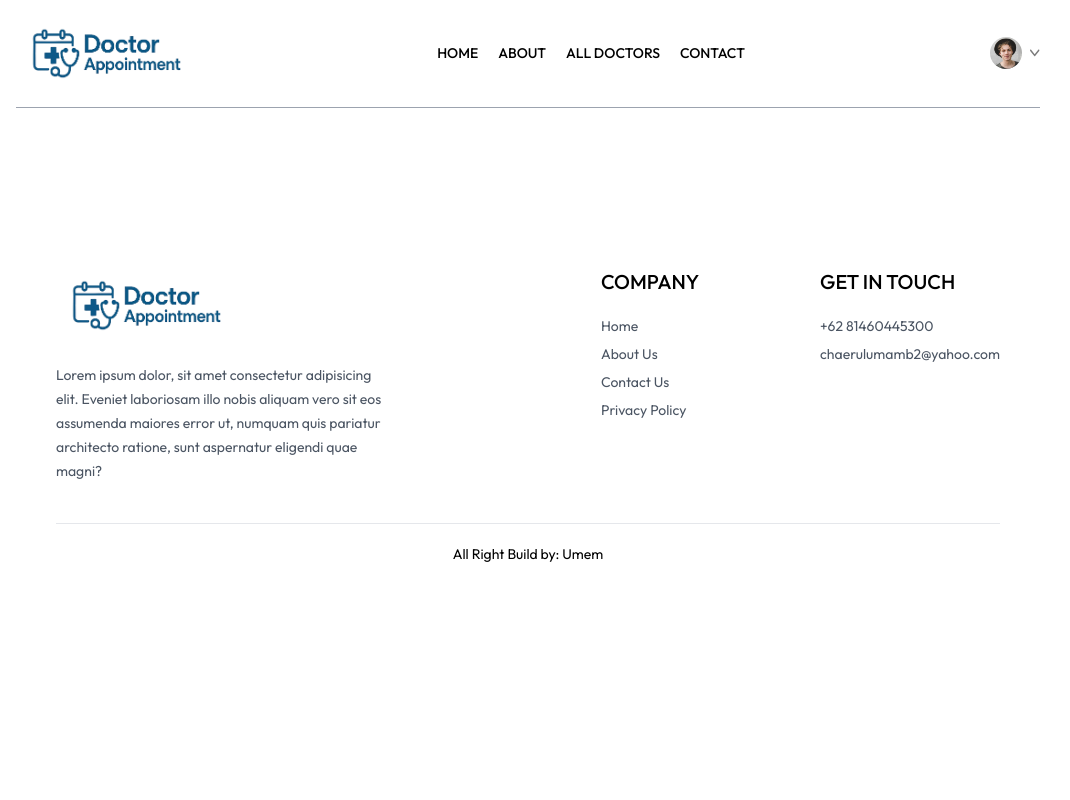
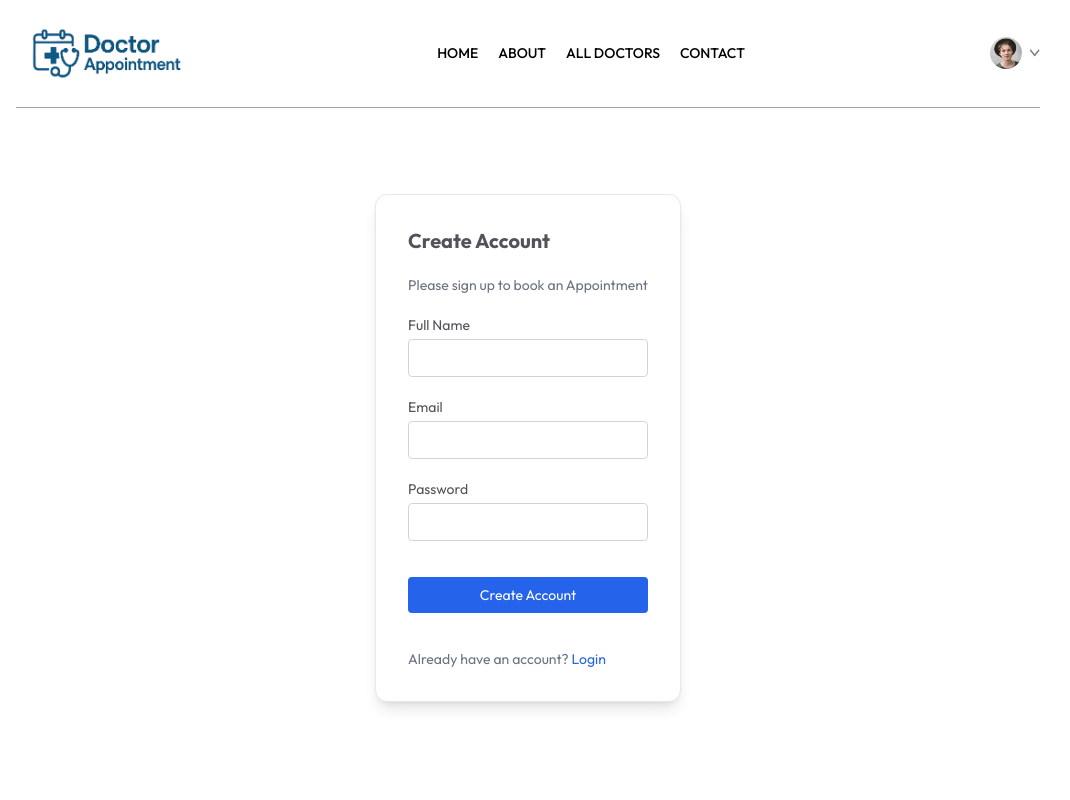
Before and after one commit to umem1125/doctor-appointment-react-js, a React (Vite) app: page /login in a window 1280 px wide. Shown: the top 800 px of the page, without its empty margins (112-1182 px from the left). Built offline with nearby package versions, Linux system fonts and the light colour scheme.

Commit message:
personnal page

```diff
--- a/src/App.jsx
+++ b/src/App.jsx
@@ -25,6 +25,7 @@ const App = () => {
         <Route path="/my-profile" element={<MyProfile />} />
         <Route path="/my-appointment" element={<MyAppointment />} />
         <Route path="/appointment/:docId" element={<Appointment />} />
+        <Route path="/login" element={<Login />} />
       </Routes>
       <Footer />
     </div>
--- a/src/pages/Login.jsx
+++ b/src/pages/Login.jsx
@@ -1,7 +1,93 @@
-import React from "react";
+import React, { useState } from "react";
 
 const Login = () => {
-  return <div>Login</div>;
+  const [state, setState] = useState("Sign Up");
+  const [email, setEmail] = useState("");
+  const [password, setPassword] = useState("");
+  const [name, setName] = useState("");
+
+  const onSubmitHandler = async (event) => {
+    event.preventDefault();
+    // Handle form submission logic here
+  };
+
+  return (
+    <form onSubmit={onSubmitHandler} className="min-h-[80vh] flex items-center">
+      <div className="flex flex-col gap-5 m-auto items-start p-8 min-w-[340px] sm:min-w-9 border rounded-xl text-zinc-600 text-sm shadow-lg bg-white">
+        <h2 className="text-xl font-bold text-center">
+          {state === "Sign Up" ? "Create Account" : "Login"}
+        </h2>
+        <p className="text-center text-gray-500">
+          Please {state === "Sign Up" ? "sign up" : "login"} to book an
+          Appointment
+        </p>
+
+        {state === "Sign Up" && (
+          <div className="w-full">
+            <label className="block mb-1" htmlFor="name">
+              Full Name
+            </label>
+            <input
+              type="text"
+              id="name"
+              value={name}
+              onChange={(e) => setName(e.target.value)}
+              className="w-full p-2 border border-gray-300 rounded focus:outline-none focus:ring-2 focus:ring-blue-500"
+              required
+            />
+          </div>
+        )}
+
+        <div className="w-full">
+          <label className="block mb-1" htmlFor="email">
+            Email
+          </label>
+          <input
+            type="email"
+            id="email"
+            value={email}
+            onChange={(e) => setEmail(e.target.value)}
+            className="w-full p-2 border border-gray-300 rounded focus:outline-none focus:ring-2 focus:ring-blue-500"
+            required
+          />
+        </div>
+
+        <div className="w-full">
+          <label className="block mb-1" htmlFor="password">
+            Password
+          </label>
+          <input
+            type="password"
+            id="password"
+            value={password}
+            onChange={(e) => setPassword(e.target.value)}
+            className="w-full p-2 border border-gray-300 rounded focus:outline-none focus:ring-2 focus:ring-blue-500"
+            required
+          />
+        </div>
+
+        <button
+          type="submit"
+          className="w-full p-2 mt-4 bg-blue-600 text-white rounded hover:bg-blue-700 transition duration-200"
+        >
+          {state === "Sign Up" ? "Create Account" : "Login"}
+        </button>
+
+        <p className="mt-4 text-center text-gray-500">
+          {state === "Sign Up"
+            ? "Already have an account?"
+            : "Don't have an account?"}{" "}
+          <button
+            type="button"
+            onClick={() => setState(state === "Sign Up" ? "Login" : "Sign Up")}
+            className="text-blue-600 hover:underline"
+          >
+            {state === "Sign Up" ? "Login" : "Sign Up"}
+          </button>
+        </p>
+      </div>
+    </form>
+  );
 };
 
 export default Login;
--- a/src/pages/MyProfile.jsx
+++ b/src/pages/MyProfile.jsx
@@ -1,7 +1,144 @@
-import React from "react";
+import React, { useState } from "react";
+import { assets } from "../assets/assets";
 
 const MyProfile = () => {
-  return <div>MyProfile</div>;
+  const [userData, setUserData] = useState({
+    name: "John Doe",
+    image: assets.profile_pic,
+    email: "johndoe@gmail.com",
+    phone: "+62-813-1174-5927",
+    address: {
+      line1: "57th Floor",
+      line2: "Kijue Hotel, Jakarta",
+    },
+    gender: "Male",
+    date_of_birth: "1990-10-10",
+  });
+
+  const [isEdit, setIsEdit] = useState(false);
+
+  const handleInputChange = (field, value) => {
+    setUserData((prev) => ({ ...prev, [field]: value }));
+  };
+
+  const handleAddressChange = (line, value) => {
+    setUserData((prev) => ({
+      ...prev,
+      address: { ...prev.address, [line]: value },
+    }));
+  };
+
+  const toggleEdit = () => {
+    setIsEdit((prev) => !prev);
+  };
+
+  return (
+    <div className="max-w-lg flex flex-col gap-2 text-sm">
+      <img className="w-36 rounded" src={userData.image} alt={userData.name} />
+      {isEdit ? (
+        <input
+          className="bg-gray-50 text-3xl font-medium max-w-60 mt-4"
+          type="text"
+          value={userData.name}
+          onChange={(e) => handleInputChange("name", e.target.value)}
+        />
+      ) : (
+        <p className="font-medium text-3xl text-neutral-800 mt-4">
+          {userData.name}
+        </p>
+      )}
+      <hr className="bg-zinc-400 h-[1px] border-none" />
+      <div>
+        <p className="text-neutral-500 underline mt-1">Contact Information</p>
+        <div className="grid grid-cols-[1fr_3fr] gap-y-2.5 mt-3 text-neutral-700">
+          <p className="font-medium">Email:</p>
+          {isEdit ? (
+            <input
+              type="email"
+              className="bg-gray-100 max-w-52"
+              value={userData.email}
+              onChange={(e) => handleInputChange("email", e.target.value)}
+            />
+          ) : (
+            <p className="text-blue-500">{userData.email}</p>
+          )}
+          <p className="font-medium">Phone:</p>
+          {isEdit ? (
+            <input
+              type="text"
+              className="bg-gray-100 max-w-52"
+              value={userData.phone}
+              onChange={(e) => handleInputChange("phone", e.target.value)}
+            />
+          ) : (
+            <p className="text-blue-500">{userData.phone}</p>
+          )}
+
+          <p>Address:</p>
+          {isEdit ? (
+            <>
+              <input
+                type="text"
+                value={userData.address.line1}
+                onChange={(e) => handleAddressChange("line1", e.target.value)}
+                placeholder="Address Line 1"
+                className="bg-gray-100 mb-2"
+              />
+              <input
+                type="text"
+                value={userData.address.line2}
+                onChange={(e) => handleAddressChange("line2", e.target.value)}
+                placeholder="Address Line 2"
+                className="bg-gray-100"
+              />
+            </>
+          ) : (
+            <p>
+              {userData.address.line1} <br /> {userData.address.line2}
+            </p>
+          )}
+        </div>
+      </div>
+      <hr className="bg-zinc-400 h-[1px] border-none" />
+      <p className="text-neutral-500 underline mt-1">Basic Information</p>
+      <div className="grid grid-cols-[1fr_3fr] gap-y-2.5 mt-3 text-neutral-700">
+        <p>Date of Birth:</p>
+        {isEdit ? (
+          <input
+            type="date"
+            className="bg-gray-100 max-w-52"
+            value={userData.date_of_birth}
+            onChange={(e) => handleInputChange("date_of_birth", e.target.value)}
+          />
+        ) : (
+          <p>{userData.date_of_birth}</p>
+        )}
+        <p>Gender:</p>
+        {isEdit ? (
+          <select
+            className="bg-gray-100 max-w-52"
+            value={userData.gender}
+            onChange={(e) => handleInputChange("gender", e.target.value)}
+          >
+            <option value="Male">Male</option>
+            <option value="Female">Female</option>
+            <option value="Other">Other</option>
+            <option value="Prefer not to say">Prefer not to say</option>
+          </select>
+        ) : (
+          <p>{userData.gender}</p>
+        )}
+      </div>
+      <div className="flex justify-between mt-4">
+        <button
+          onClick={toggleEdit}
+          className="bg-blue-500 text-white px-4 py-2 rounded"
+        >
+          {isEdit ? "Save Changes" : "Edit"}
+        </button>
+      </div>
+    </div>
+  );
 };
 
 export default MyProfile;
```
